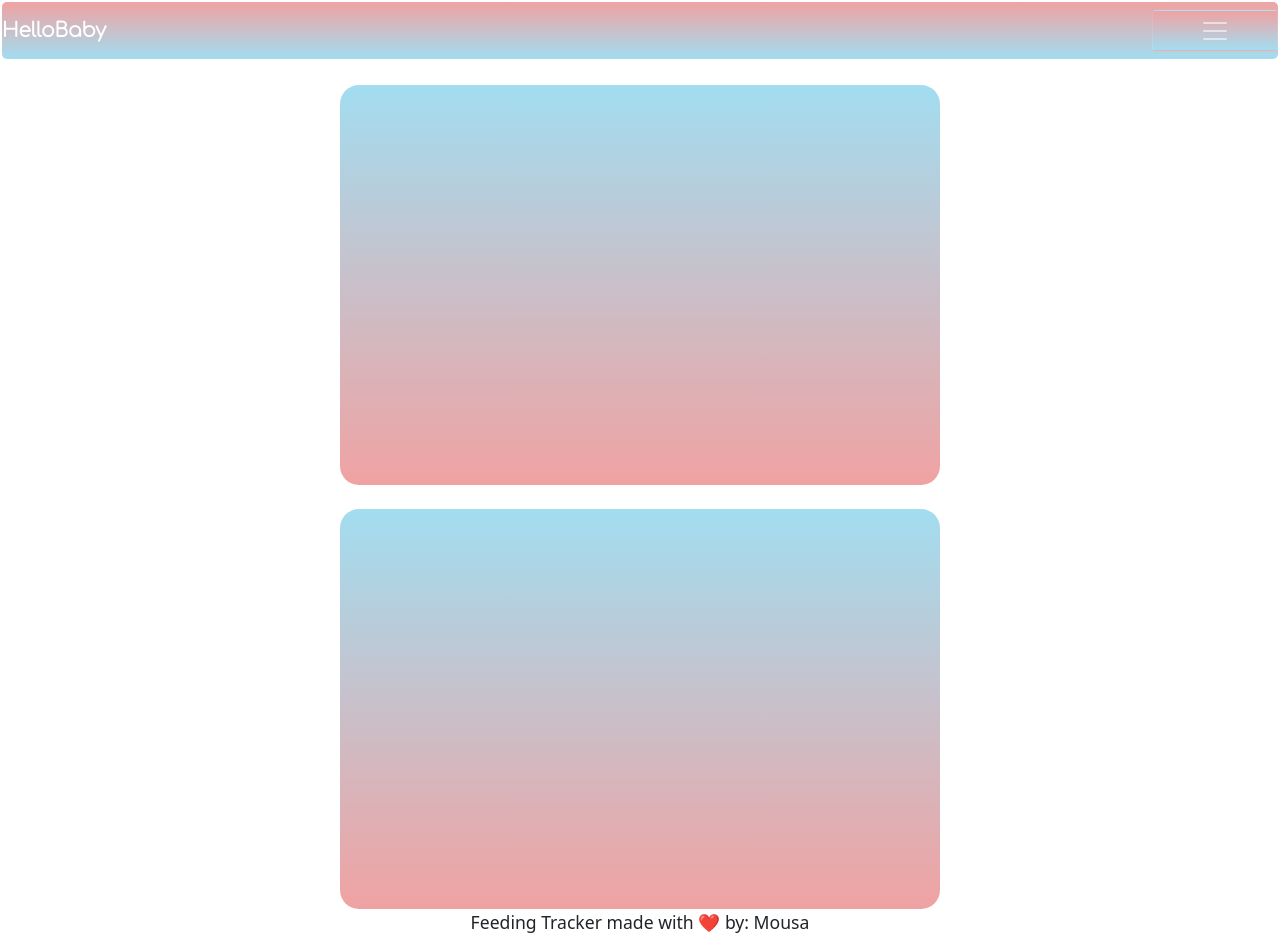
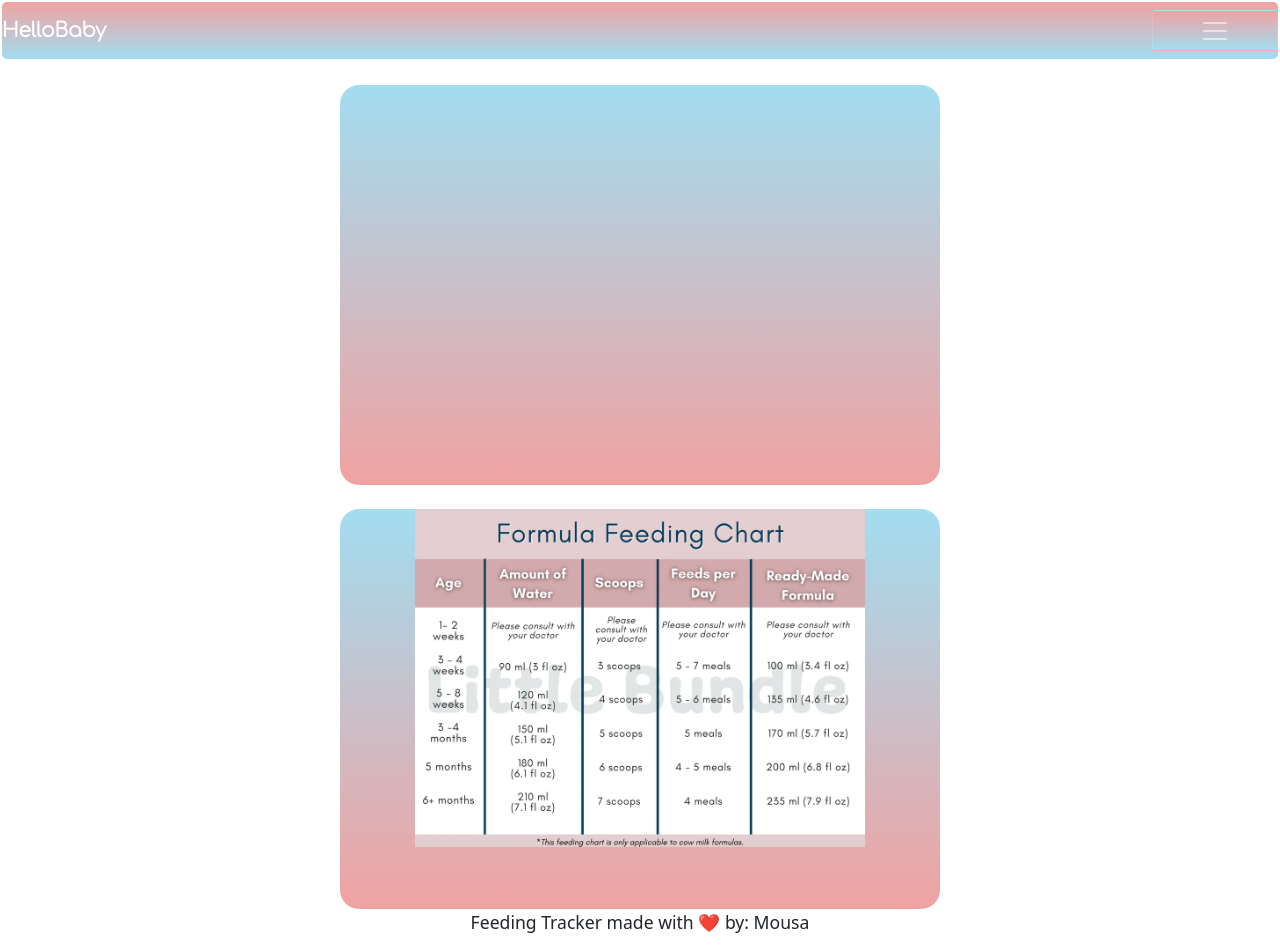
Before and after one commit to mhaddadin1/helloBaby, a React (Create React App) app in the folder client/: page /profile in a window 1280 px wide. Built offline with nearby package versions, Linux system fonts and the light colour scheme; no server answers; a web font is replaced by a local one.

Commit message:
added images to profile page

```diff
--- a/client/public/index.html
+++ b/client/public/index.html
@@ -12,7 +12,7 @@
     rel="stylesheet">
   <meta name="theme-color" content="#000000" />
   <meta name="description" content="Web site created using create-react-app" />
-  <link rel="apple-touch-icon" href="%PUBLIC_URL%/logo192.png" />
+  <!-- <link rel="apple-touch-icon" href="%PUBLIC_URL%/logo192.png" /> -->
   <!--
       manifest.json provides metadata used when your web app is installed on a
       user's mobile device or desktop. See https://developers.google.com/web/fundamentals/web-app-manifest/
--- a/client/src/components/TotalFeeding/index.js
+++ b/client/src/components/TotalFeeding/index.js
@@ -1,5 +1,4 @@
-// import { useEffect, useState } from "react";
-
+import img from "../../assets/images/feedingchart.jpeg";
 import { useQuery } from "@apollo/client";
 import { QUERY_USER } from "../../utils/queries";
 
@@ -16,6 +15,8 @@
           <h2>Avg Feeding: {user.feeding_stats.totalAmount} Ounces</h2>
         </>
       ) : null}
+
+      <img src={img}></img>
     </div>
   );
 }
--- a/client/src/index.css
+++ b/client/src/index.css
@@ -112,7 +112,7 @@
 }
 
 img {
-  max-width: 100%;
+  max-width: 75%;
 }
 
 span[role="img"] {
```
Also changed, not shown: client/src/pages/Profile.js (+1 -13 lines), client/public/manifest.json, client/src/assets/images/feedingchart.jpeg (added).
